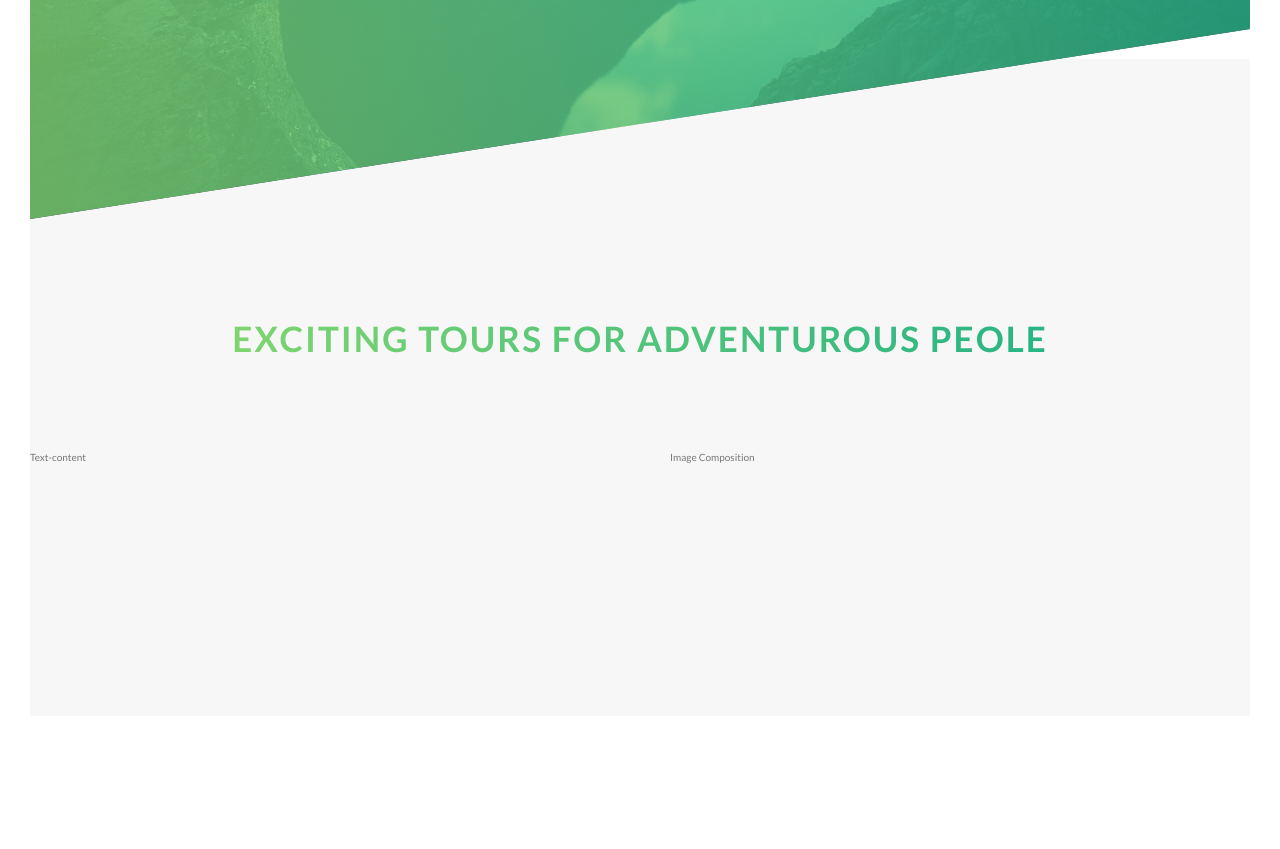
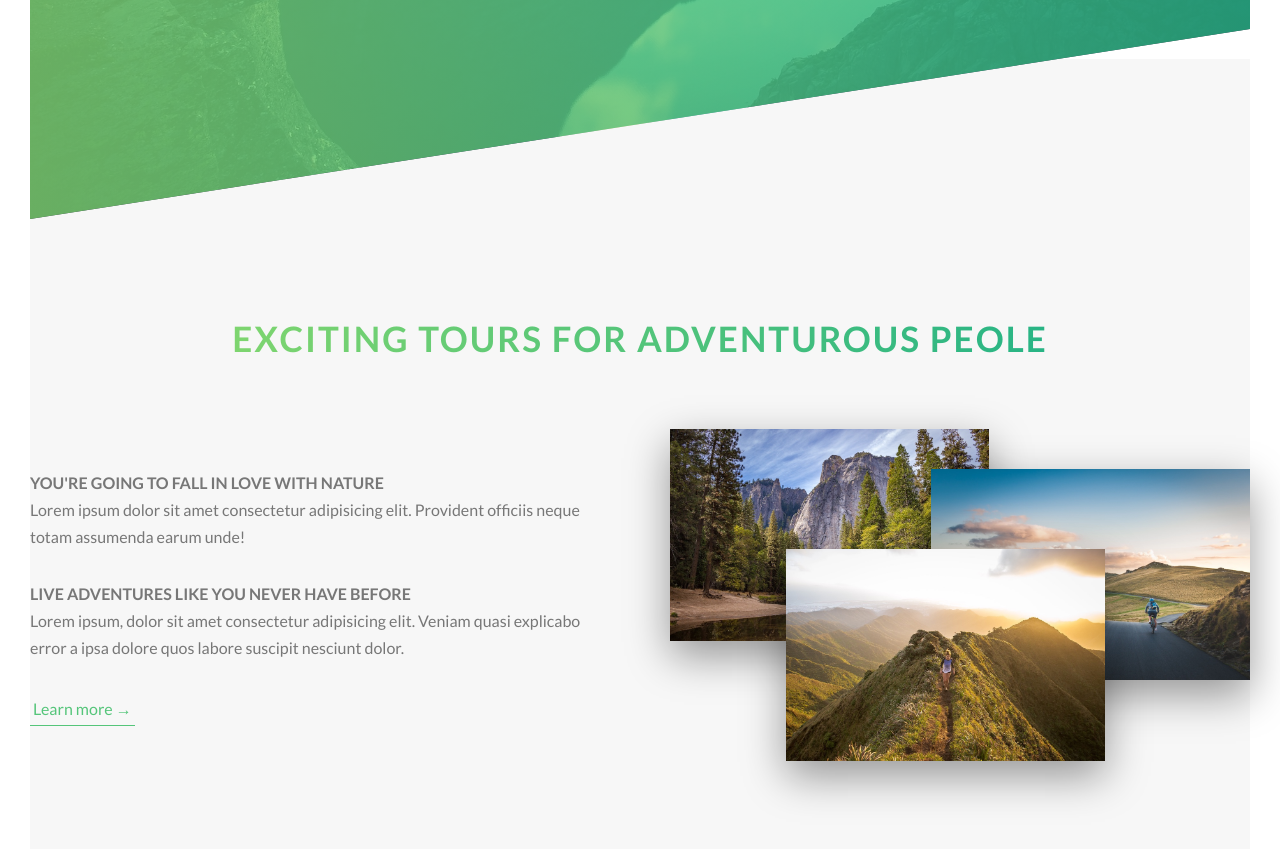
Before and after one commit to Khushi-dev-1822/Natours-project-using-sass, a website: page Natours Project/index.html in a window 1280 px wide. Shown: the part 571-1420 px from the top of the page. Before the commit the page ends 1317 px from the top, so only its background shows below. Drawn offline with Linux system fonts and the light colour scheme; files whose address does not match are found by name.

Commit message:
about-section

```diff
--- a/Natours Project/index.html
+++ b/Natours Project/index.html
@@ -106,13 +106,35 @@
                 </h2>
             </div>
 
-            <div class="u-margin-bottom-8">
+            <div class="u-margin-bottom-big">
                 <div class="row">
                     <div class="col-1-of-2">
-                        Text-content
+                        <h3 class="heading-tertiary  u-margin-bottom-small">
+                            You're going to fall in love with nature
+                        </h3>
+                        <p class="paragraph">
+                            Lorem ipsum dolor sit amet consectetur adipisicing elit. Provident officiis neque totam
+                            assumenda earum unde!
+                        </p>
+                        <h3 class="heading-tertiary u-margin-bottom-small">
+                            Live adventures like you never have before
+                        </h3>
+                        <p class="paragraph">
+                            Lorem ipsum, dolor sit amet consectetur adipisicing elit. Veniam quasi explicabo error a
+                            ipsa dolore quos labore suscipit nesciunt dolor.
+                        </p>
+
+                        <a href="#" class="btn-text">Learn more &rarr;</a>
                     </div>
                     <div class="col-1-of-2">
-                        Image Composition
+                        <div class="composition">
+                            <img src="assets/nat-1-large.jpg" alt="Photo 1"
+                                class="composition__photo composition__photo--p1">
+                            <img src="assets/nat-2-large.jpg" alt="Photo 2"
+                                class="composition__photo composition__photo--p2">
+                            <img src="assets//nat-3-large.jpg" alt="Photo 3"
+                                class="composition__photo composition__photo--p3">
+                        </div>
                     </div>
                 </div>
             </div>
--- a/Natours Project/sass/abstracts/_variables.scss
+++ b/Natours Project/sass/abstracts/_variables.scss
@@ -9,6 +9,9 @@ $color-gray-dark: #777;
 $color-white: #fff;
 $color-black: #0000;
 
+// FONT
+$default-font-size: 1.6rem;
+
 // GRID
 $grid-width: 144rem;
 $gutter-vertical: 8rem;
--- a/Natours Project/sass/base/_typography.scss
+++ b/Natours Project/sass/base/_typography.scss
@@ -56,3 +56,16 @@ body {
     text-shadow: 0.5rem 1rem 2rem rgba($color-black, 0.2);
   }
 }
+
+.heading-tertiary {
+  font-size: 1.6rem;
+  font-weight: 700;
+  text-transform: uppercase;
+}
+.paragraph {
+  font-size: 1.6rem;
+
+  &:not(:last-child) {
+    margin-bottom: 3rem;
+  }
+}
--- a/Natours Project/sass/base/_utilities.scss
+++ b/Natours Project/sass/base/_utilities.scss
@@ -1,6 +1,12 @@
 .u-center-text {
   text-align: center;
 }
-.u-margin-bottom-8 {
+.u-margin-bottom-small {
+  margin-top: 2rem;
+}
+.u-margin-bottom-medium {
+  margin-top: 4rem;
+}
+.u-margin-bottom-big {
   margin-top: 8rem;
 }
--- a/Natours Project/sass/components/_button.scss
+++ b/Natours Project/sass/components/_button.scss
@@ -8,7 +8,7 @@
     border-radius: 20rem;
     transition: all 0.2s;
     position: relative;
-    font-size: 14px !important;
+    font-size: $default-font-size;
   }
   &:hover {
     transform: translateY(-3px);
@@ -50,3 +50,28 @@
     animation-fill-mode: backwards;
   }
 }
+
+.btn-text {
+  &:link,
+  &:visited,
+  &:active {
+    font-size: $default-font-size;
+    color: $color-primary;
+    display: inline-block;
+    text-decoration: none;
+    border-bottom: 1px solid $color-primary;
+    padding: 3px;
+    transition: all 0.2s;
+  }
+
+  &:hover {
+    background-color: $color-primary;
+    color: $color-white;
+    box-shadow: 0rem 1rem 2rem rgba($color-black, 0.15);
+    transform: translateY(-2px);
+  }
+  &:active {
+    box-shadow: 0 0.5rem 1rem rgba($color-black, 0.15);
+    transform: translateY(0);
+  }
+}
--- /dev/null
+++ b/Natours Project/sass/components/_composition.scss
@@ -0,0 +1,37 @@
+.composition {
+  position: relative;
+
+  &__photo {
+    width: 55%;
+    box-shadow: 0 1.5rem 4rem rgba($color-black, 0.4);
+    // border-radius: 2px;
+    position: absolute;
+    z-index: 10;
+    transition: all 0.2s;
+    outline-offset: 2rem;
+
+    &--p1 {
+      left: 0;
+      top: -2rem;
+    }
+    &--p2 {
+      right: 0;
+      top: 2rem;
+    }
+    &--p3 {
+      left: 20%;
+      top: 10rem;
+    }
+
+    &:hover {
+      outline: 1.5rem solid $color-primary;
+      transform: scale(1.05) translateY(-0.5rem);
+      box-shadow: 0 2.5rem 4rem rgba($color-black, 0.5);
+      z-index: 20;
+    }
+  }
+
+  &:hover &__photo:not(:hover) {
+    transform: scale(0.95);
+  }
+}
--- a/Natours Project/sass/main.scss
+++ b/Natours Project/sass/main.scss
@@ -9,8 +9,8 @@
 
 // @import "components/bg-video";
 @import "components/button";
+@import "components/composition";
 // @import "components/card";
-// @import "components/composition";
 // @import "components/feature-box";
 // @import "components/form";
 // @import "components/popup";
```
Also changed, not shown: Natours Project/css/style.css.
